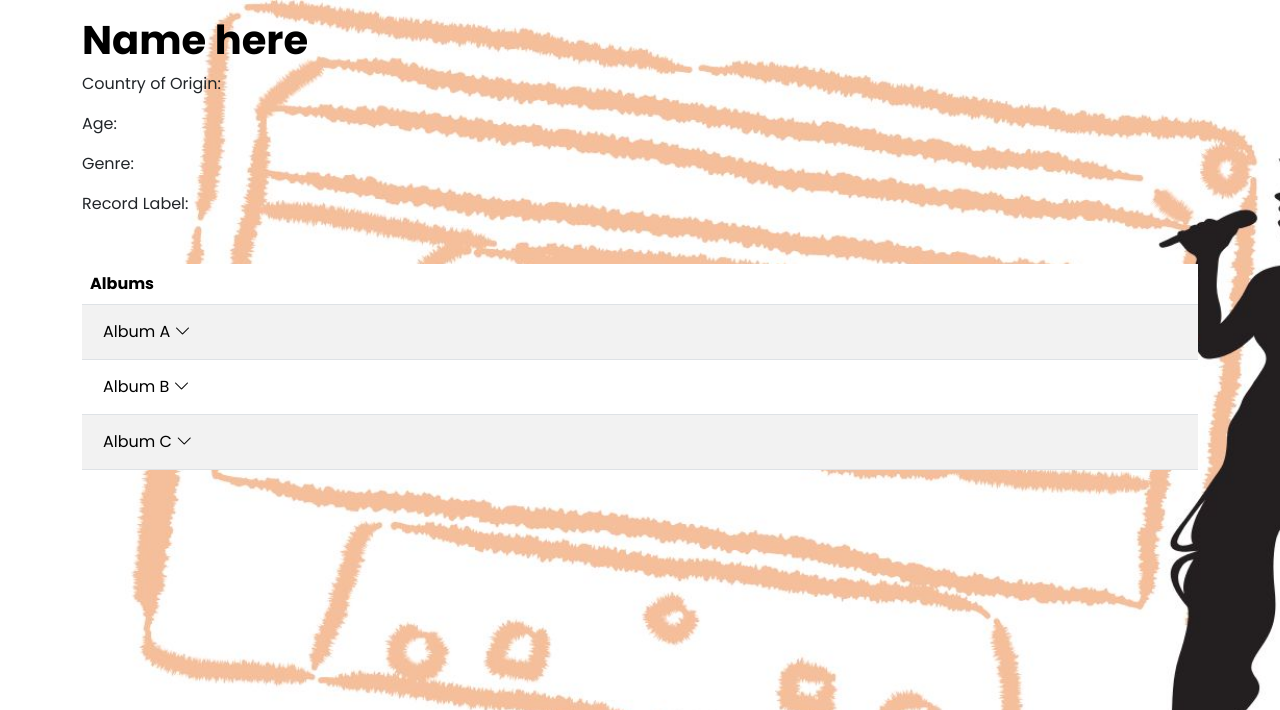
After one commit to andrewgg1/Project6-Group3-Web, a Flask app: page /profile in a window 1280 px wide. The commit adds this page. Shown: the top 710 px of the page. Run offline with Flask 3, Linux system fonts and the light colour scheme.

Commit message:
added profile page, it's route and styling

```diff
--- a/app.py
+++ b/app.py
@@ -87,5 +87,10 @@ def Add_Album(): #no trigger
 def Add_Song(): #no trigger
     return render_template('song.html')
 
+#To be deleted - for testing purposes
+@app.route('/profile', methods=['GET'])
+def Get_profile():
+    return render_template('profile.html') #place this in route/artist_route.py instead (/artists/<ID> GET aka get_artist(ID))
+
 if __name__ == "__main__":
     app.run()
--- a/static/css/styles.css
+++ b/static/css/styles.css
@@ -53,3 +53,19 @@ a:hover{
     font-weight: 800;
     color: black;
 }
+
+/*profile.html styles*/
+.profileBody{
+    font-family: 'Poppins', sans-serif;
+    background-image: url("/static/images/profile-bg.jpg");
+    background-size: cover;
+    background-attachment: fixed;
+}
+.profileH1 {
+    font-weight: 800;
+    color: black;
+}
+#profileA{
+    color: black;
+    text-decoration: none;
+}
--- a/templates/home.html
+++ b/templates/home.html
@@ -49,7 +49,8 @@
                             <p class="List">Genre: {{ artist.genres|join(", ") }}</p>
                             <p class="List">Record Label: {{ artist.label }}</p>
                             <!--link that redirects to artist_routes.py and uses the artist blueprint to use the 'get_artist' function & route-->
-                            <a href="{{ url_for('artist.get_artist', ID = artist._id) }}" class="nextLink">See more...</a>
+                            <!-- <a href="{{ url_for('artist.get_artist', ID = artist._id) }}" class="nextLink">See more...</a> -->
+                            <a href="{{ url_for('Get_profile') }}" class="nextLink">See more...</a>
                         </div>
                     </div>
                     {% endfor %}
--- /dev/null
+++ b/templates/profile.html
@@ -0,0 +1,98 @@
+<!DOCTYPE html>
+<html lang="en">
+    <head>
+        <meta name="viewport" content="width=device-width, initial-scale=1">
+        <title>artist.name goes here</title>
+        <link rel="stylesheet" href="{{ url_for('static', filename= 'css/styles.css') }}">
+        <link rel="stylesheet" href="https://fonts.googleapis.com/css2?family=Poppins:wght@300;400;700&display=swap" >
+        <link rel="icon" type="image/png" href="favicon.png">
+        <link rel="stylesheet" href="https://cdn.jsdelivr.net/npm/bootstrap@5.3.2/dist/css/bootstrap.min.css">
+        <link rel="stylesheet" href="https://cdn.jsdelivr.net/npm/bootstrap-icons/font/bootstrap-icons.css">
+    </head>
+    <body class="profileBody">
+        <div class="container">
+            <h1 class="profileH1 mt-3">Name here</h4>
+            <p>Country of Origin: </p>
+            <p>Age:</p>
+            <p>Genre:</p>
+            <p>Record Label:</p>
+        </div>
+
+        <div class="container mt-5">
+            <table class="table table-striped">
+                <thead>
+                    <tr>
+                        <th>Albums</th>
+                    </tr>
+                </thead>
+                <tbody>
+                    <!--this is dummy data, loop through this with jinja -->
+                    <tr>
+                        <td>
+                            <button id="profileA" class="btn btn-link" data-bs-toggle="collapse" data-bs-target="#albumA" > <!--replace #albumA with jinja #artist.name-->
+                                Album A
+                                <i class="bi bi-chevron-down"></i>
+                            </button>
+                            <div id="albumA" class="collapse"> <!--replace albumA with jinja #artist.name-->
+                                <ul class="list-group" style="list-style-type:none;">
+                                    <!--loop through songs-->
+                                    <li>
+                                        <a class="list-group-item"> Song 1</a>
+
+                                        <!--include delete/edit menu item-->
+                                        <div class="dropdown">
+                                            <button class="btn btn-sm btn-light dropdown-toggle" type="button" data-bs-toggle="dropdown">
+                                                <i class="bi bi-three-dots-vertical"></i>
+
+                                            <ul class="dropdown-menu">
+                                                <li><a class="dropdown-item" href="#">Edit</a></li>
+                                                <li><a class="dropdown-item text-danger" href="#">Delete</a></li>
+                                            </ul>
+                                        </div>
+                                    </li>
+                                    <li><a class="list-group-item"> Song 2</a></li>
+                                    <li><a class="list-group-item"> Song 3</a></li>
+                                </ul>
+                            </div>
+                        </td>
+                    </tr>
+                    <!--2nd table item-->
+                    <tr>
+                        <td>
+                            <button id="profileA" class="btn btn-link" data-bs-toggle="collapse" data-bs-target="#albumB" > <!--replace #albumB with jinja #artist.name-->
+                                Album B
+                                <i class="bi bi-chevron-down"></i>
+                            </button>
+                            <div id="albumB" class="collapse"><!--replace albumB with jinja #artist.name-->
+                                <ul class="list-group" style="list-style-type:none;">
+                                    <!--find a way to include delete/edit menu item-->
+                                    <li><a href="#" class="list-group-item list-group-item-action"> Song 1</a></li>
+                                    <li><a href="#" class="list-group-item list-group-item-action"> Song 2</a></li>
+                                    <li><a href="#" class="list-group-item list-group-item-action"> Song 3</a></li>
+                                </ul>
+                            </div>
+                        </td>
+                    </tr>
+                    <!--3rd table item-->
+                    <tr>
+                        <td>
+                            <button id="profileA" class="btn btn-link" data-bs-toggle="collapse" data-bs-target="#albumC" > <!--replace #albumC with jinja #artist.name-->
+                                Album C
+                                <i class="bi bi-chevron-down"></i>
+                            </button>
+                            <div id="albumC" class="collapse"><!--replace albumC with jinja #artist.name-->
+                                <ul class="list-group" style="list-style-type:none;">
+                                    <!--find a way to include delete/edit menu item-->
+                                    <li><a href="#" class="list-group-item list-group-item-action"> Song 1</a></li>
+                                    <li><a href="#" class="list-group-item list-group-item-action"> Song 2</a></li>
+                                    <li><a href="#" class="list-group-item list-group-item-action"> Song 3</a></li>
+                                </ul>
+                            </div>
+                        </td>
+                    </tr>
+                </tbody>
+            </table>
+        </div>
+        <script src="https://cdn.jsdelivr.net/npm/bootstrap@5.3.2/dist/js/bootstrap.bundle.min.js"></script>
+    </body>
+</html>
```
Also changed, not shown: static/images/profile-bg.jpg.
